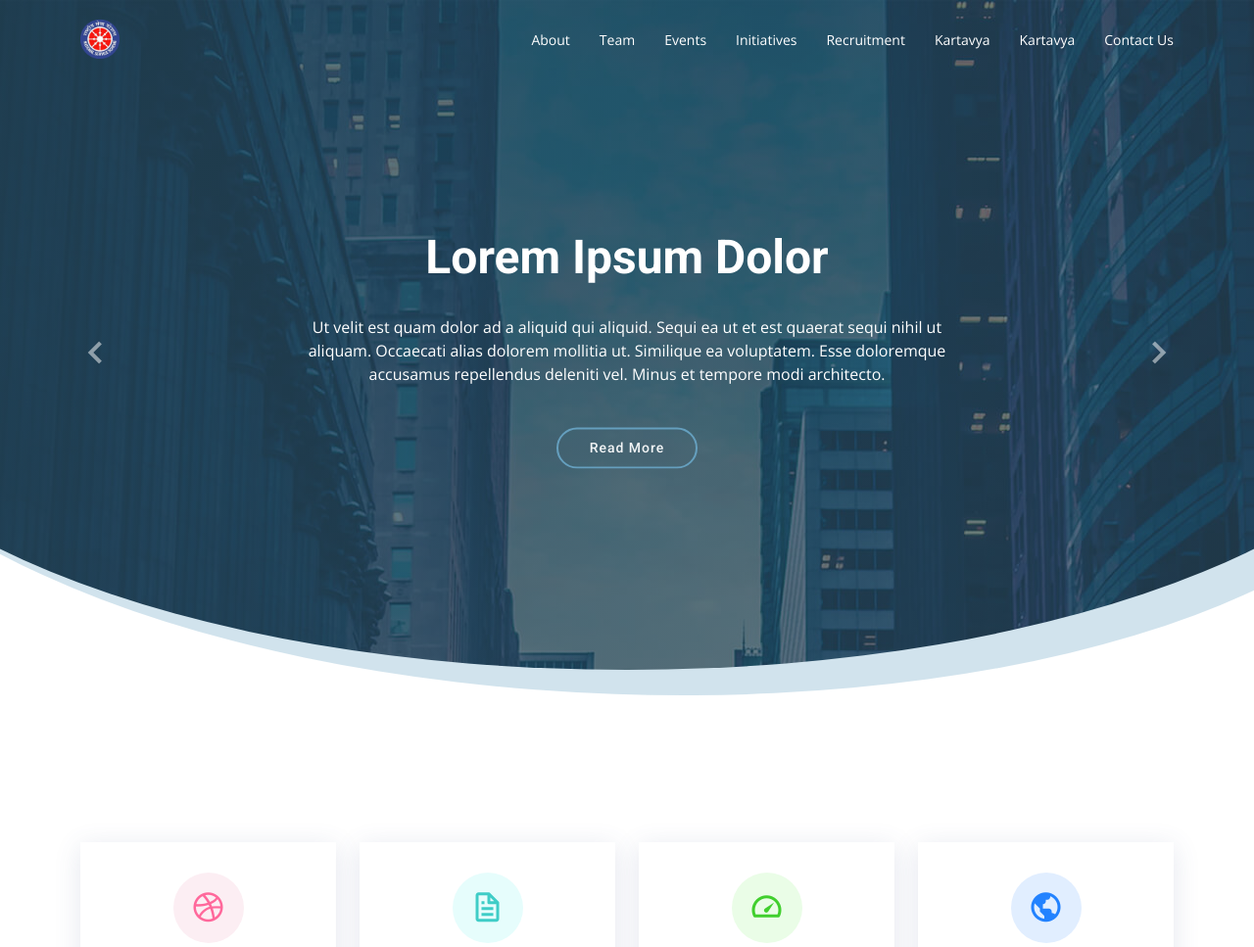
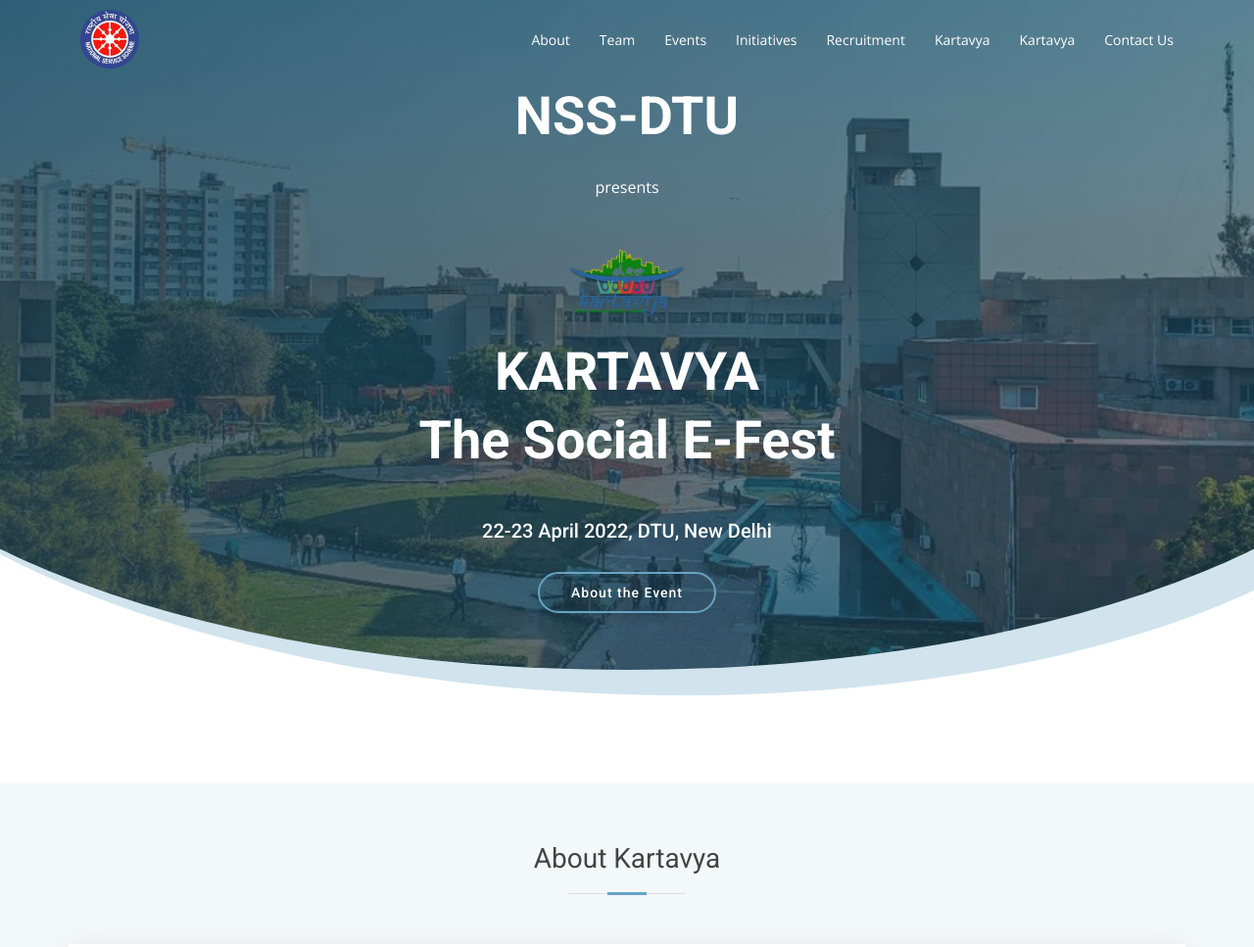
Before and after one commit to NSSDTU/Offical_Website, a plain HTML site: page kartavya page/kartavya.html in a window 1280 px wide. Shown: the top 967 px of the page at 98% size. Drawn offline with nearby package versions, Linux system fonts and the light colour scheme.

Commit message:
footer about hero nav done

```diff
--- a/kartavya page/assets/css/style.css
+++ b/kartavya page/assets/css/style.css
@@ -3,6 +3,29 @@
   font-family: "Open Sans", sans-serif;
   color: #444;
 }
+
+/*scrollbar*/
+/* width */
+::-webkit-scrollbar {
+  width: 10px;
+}
+
+/* Track */
+::-webkit-scrollbar-track {
+  background: #f1f1f1;
+}
+
+/* Handle */
+::-webkit-scrollbar-thumb {
+  background: rgba(30, 67, 86, 0.8);
+}
+
+/* Handle on hover */
+/* ::-webkit-scrollbar-thumb:hover {
+  background: #555;
+} */
+/*end*/
+
 
 a {
   color: #4fa6d5;
@@ -65,7 +88,7 @@
   background: rgba(30, 67, 86, 0.8);
   height: 60px;
 }
-#header .logo h1 {
+/* #header .logo h1 {
   font-size: 28px;
   margin: 0;
   padding: 4px 0;
@@ -77,11 +100,11 @@
 #header .logo h1 a, #header .logo h1 a:hover {
   color: #fff;
   text-decoration: none;
-}
+} */
 #header .logo img {
   padding: 0;
   margin: 0;
-  max-height: 40px;
+  max-height: 60px;
 }
 
 #main {
@@ -282,7 +305,8 @@
   top: 0;
   width: 130%;
   height: 95%;
-  background: linear-gradient(to right, rgba(30, 67, 86, 0.8), rgba(30, 67, 86, 0.6)), url("../img/hero-bg.jpg") center top no-repeat;
+  background: linear-gradient(to right, rgba(30, 67, 86, 0.8), rgba(30, 67, 86, 0.6)), url("../img/dtu-bg.jpg") center ;
+  background-size: cover;
   z-index: 0;
   border-radius: 0 0 50% 50%;
   transform: translateX(-50%) rotate(0deg);
@@ -313,9 +337,10 @@
 }
 #hero h2 {
   color: #fff;
-  margin-bottom: 30px;
-  font-size: 48px;
+  margin-bottom: 25px;
+  font-size: 54px;
   font-weight: 700;
+  line-height: 1.3em;
 }
 #hero p {
   width: 80%;
@@ -323,6 +348,14 @@
   animation-delay: 0.4s;
   margin: 0 auto 30px auto;
   color: #fff;
+}
+#hero img {
+  width: 120px;
+  margin: 20px 0px;
+}
+#hero h5 {
+  color: white;
+  margin: 20px 0px;
 }
 #hero .carousel-control-prev, #hero .carousel-control-next {
   width: 10%;
@@ -624,12 +657,17 @@
 /*--------------------------------------------------------------
 # Why Us
 --------------------------------------------------------------*/
+
+.why-us .about-title h2{
+  font-weight: 400;
+  font-size: 28px;
+}
 .why-us .container {
   box-shadow: 0 5px 25px 0 rgba(214, 215, 216, 0.6);
   background: #fff;
 }
 .why-us .icon-box + .icon-box {
-  margin-top: 50px;
+  margin-top:50px;
 }
 .why-us .icon-box .icon {
   float: left;
@@ -678,7 +716,7 @@
   padding-top: 15px;
   padding-bottom: 15px;
 }
-.why-us .play-btn {
+/* .why-us .play-btn {
   width: 94px;
   height: 94px;
   background: radial-gradient(#68A4C4 50%, rgba(104, 164, 196, 0.4) 52%);
@@ -767,7 +805,7 @@
     transform: scale(1, 1);
     opacity: 0;
   }
-}
+} */
 /*--------------------------------------------------------------
 # Features
 --------------------------------------------------------------*/
--- a/kartavya page/kartavya.html
+++ b/kartavya page/kartavya.html
@@ -5,12 +5,12 @@
   <meta charset="utf-8">
   <meta content="width=device-width, initial-scale=1.0" name="viewport">
 
-  <title>Moderna Bootstrap Template - Index</title>
+  <title>Kartavya E-Fest, NSS DTU</title>
   <meta content="" name="description">
   <meta content="" name="keywords">
 
   <!-- Favicons -->
-  <link href="assets/img/favicon.png" rel="icon">
+  <!-- <link href="assets/img/favicon.png" rel="icon"> -->
   <link href="assets/img/apple-touch-icon.png" rel="apple-touch-icon">
 
   <!-- Google Fonts -->
@@ -68,37 +68,40 @@
       <!-- Slide 1 -->
       <div class="carousel-item active">
         <div class="carousel-container">
-          <h2 class="animate__animated animate__fadeInDown">Welcome to <span>Moderna</span></h2>
-          <p class="animate__animated animate__fadeInUp">Ut velit est quam dolor ad a aliquid qui aliquid. Sequi ea ut et est quaerat sequi nihil ut aliquam. Occaecati alias dolorem mollitia ut. Similique ea voluptatem. Esse doloremque accusamus repellendus deleniti vel. Minus et tempore modi architecto.</p>
-          <a href="" class="btn-get-started animate__animated animate__fadeInUp">Read More</a>
+          <h2 class="animate__animated animate__fadeInDown">NSS-DTU</h2>
+          <p class="animate__animated animate__fadeInDown">presents</p>
+          <img class="animate__animated animate__fadeInDown"  src="./assets/img/kartavya2020.png" alt="">
+          <h2 class="animate__animated animate__fadeInDown">KARTAVYA <br>The Social E-Fest</h2>
+          <h5 class="animate__animated animate__fadeInDown">22-23 April 2022, DTU, New Delhi</h5>
+          <a href="" class="btn-get-started animate__animated animate__fadeInUp">About the Event</a>
         </div>
       </div>
 
       <!-- Slide 2 -->
-      <div class="carousel-item">
+      <!-- <div class="carousel-item">
         <div class="carousel-container">
           <h2 class="animate__animated animate__fadeInDown">Lorem Ipsum Dolor</h2>
           <p class="animate__animated animate__fadeInUp">Ut velit est quam dolor ad a aliquid qui aliquid. Sequi ea ut et est quaerat sequi nihil ut aliquam. Occaecati alias dolorem mollitia ut. Similique ea voluptatem. Esse doloremque accusamus repellendus deleniti vel. Minus et tempore modi architecto.</p>
           <a href="" class="btn-get-started animate__animated animate__fadeInUp">Read More</a>
         </div>
-      </div>
+      </div> -->
 
       <!-- Slide 3 -->
-      <div class="carousel-item">
+      <!-- <div class="carousel-item">
         <div class="carousel-container">
           <h2 class="animate__animated animate__fadeInDown">Sequi ea ut et est quaerat</h2>
           <p class="animate__animated animate__fadeInUp">Ut velit est quam dolor ad a aliquid qui aliquid. Sequi ea ut et est quaerat sequi nihil ut aliquam. Occaecati alias dolorem mollitia ut. Similique ea voluptatem. Esse doloremque accusamus repellendus deleniti vel. Minus et tempore modi architecto.</p>
           <a href="" class="btn-get-started animate__animated animate__fadeInUp">Read More</a>
         </div>
-      </div>
+      </div> -->
 
-      <a class="carousel-control-prev" href="#heroCarousel" role="button" data-bs-slide="prev">
+      <!-- <a class="carousel-control-prev" href="#heroCarousel" role="button" data-bs-slide="prev">
         <span class="carousel-control-prev-icon bx bx-chevron-left" aria-hidden="true"></span>
       </a>
 
       <a class="carousel-control-next" href="#heroCarousel" role="button" data-bs-slide="next">
         <span class="carousel-control-next-icon bx bx-chevron-right" aria-hidden="true"></span>
-      </a>
+      </a> -->
 
     </div>
   </section><!-- End Hero -->
@@ -106,7 +109,7 @@
   <main id="main">
 
     <!-- ======= Services Section ======= -->
-    <section class="services">
+    <!-- <section class="services">
       <div class="container">
 
         <div class="row">
@@ -145,21 +148,23 @@
         </div>
 
       </div>
-    </section><!-- End Services Section -->
+    </section> -->
+    <!-- End Services Section -->
 
     <!-- ======= Why Us Section ======= -->
     <section class="why-us section-bg" data-aos="fade-up" date-aos-delay="200">
+      <div class="about-title section-title"><h2>About Kartavya</h2></div>
       <div class="container">
 
         <div class="row">
           <div class="col-lg-6 video-box">
             <img src="assets/img/why-us.jpg" class="img-fluid" alt="">
-            <a href="https://www.youtube.com/watch?v=jDDaplaOz7Q" class="venobox play-btn mb-4" data-vbtype="video" data-autoplay="true"></a>
+
           </div>
 
           <div class="col-lg-6 d-flex flex-column justify-content-center p-5">
-
-            <div class="icon-box">
+            <p>Lorem ipsum dolor sit amet consectetur adipisicing elit. Veniam corrupti obcaecati esse voluptatum porro dolor laboriosam temporibus fugiat a quod maxime totam nemo ullam recusandae similique commodi, praesentium distinctio, eaque consequuntur quos nobis dignissimos mollitia eos sapiente. Eveniet atque error natus laudantium recusandae placeat accusamus magni nisi. Cumque itaque numquam quis, autem commodi voluptates laudantium fugiat? Tenetur est, sequi eos quis ad eaque molestiae corrupti eveniet blanditiis esse explicabo harum architecto incidunt expedita, nam commodi dolorem recusandae quam, ducimus nemo. Quisquam quos praesentium harum placeat eum! Deleniti expedita qui minus iusto at ullam tempore possimus, cupiditate sunt dignissimos voluptas ipsa!</p>
+            <!-- <div class="icon-box">
               <div class="icon"><i class="bx bx-fingerprint"></i></div>
               <h4 class="title"><a href="">Lorem Ipsum</a></h4>
               <p class="description">Voluptatum deleniti atque corrupti quos dolores et quas molestias excepturi sint occaecati cupiditate non provident</p>
@@ -169,7 +174,7 @@
               <div class="icon"><i class="bx bx-gift"></i></div>
               <h4 class="title"><a href="">Nemo Enim</a></h4>
               <p class="description">At vero eos et accusamus et iusto odio dignissimos ducimus qui blanditiis praesentium voluptatum deleniti atque</p>
-            </div>
+            </div> -->
 
           </div>
         </div>
@@ -280,9 +285,9 @@
 
     <div class="footer-top">
       <div class="container">
-        <div class="row">
+        <div style="display: flex;justify-content: space-around;" class="row">
 
-          <div class="col-lg-3 col-md-6 footer-links">
+          <!-- <div class="col-lg-3 col-md-6 footer-links">
             <h4>Useful Links</h4>
             <ul>
               <li><i class="bx bx-chevron-right"></i> <a href="#">Home</a></li>
@@ -302,23 +307,23 @@
               <li><i class="bx bx-chevron-right"></i> <a href="#">Marketing</a></li>
               <li><i class="bx bx-chevron-right"></i> <a href="#">Graphic Design</a></li>
             </ul>
-          </div>
+          </div> -->
 
           <div class="col-lg-3 col-md-6 footer-contact">
             <h4>Contact Us</h4>
             <p>
-              A108 Adam Street <br>
-              New York, NY 535022<br>
-              United States <br><br>
-              <strong>Phone:</strong> +1 5589 55488 55<br>
-              <strong>Email:</strong> info@example.com<br>
+              Harshal Chowdhary: 8448667952 <br>
+              Anshika: 9818373874<br><br>
+
+              <strong>Email:</strong> nss@dtu.ac.in<br>
             </p>
 
           </div>
 
-          <div class="col-lg-3 col-md-6 footer-info">
-            <h3>About Moderna</h3>
-            <p>Cras fermentum odio eu feugiat lide par naso tierra. Justo eget nada terra videa magna derita valies darta donna mare fermentum iaculis eu non diam phasellus.</p>
+          <div style="display: flex;flex-direction: column; align-items: center;" class="col-lg-3 col-md-6 footer-info">
+            <!-- <h3>About Moderna</h3> -->
+            <!-- <p>Cras fermentum odio eu feugiat lide par naso tierra. Justo eget nada terra videa magna derita valies darta donna mare fermentum iaculis eu non diam phasellus.</p> -->
+            <img style="width: 200px;" src="./assets/img/kartavya2020.png" alt="">
             <div class="social-links mt-3">
               <a href="#" class="twitter"><i class="bx bxl-twitter"></i></a>
               <a href="#" class="facebook"><i class="bx bxl-facebook"></i></a>
@@ -333,7 +338,7 @@
 
     <div class="container">
       <div class="copyright">
-        &copy; Copyright <strong><span>Moderna</span></strong>. All Rights Reserved
+        &copy; Copyright <strong><span>NSS@DTU</span></strong>. All Rights Reserved
       </div>
       <div class="credits">
         <!-- All the links in the footer should remain intact. -->
```
Also changed, not shown: kartavya page/assets/img/dtu-bg.jpg (added), kartavya page/assets/img/kartavya2020.png (added).
